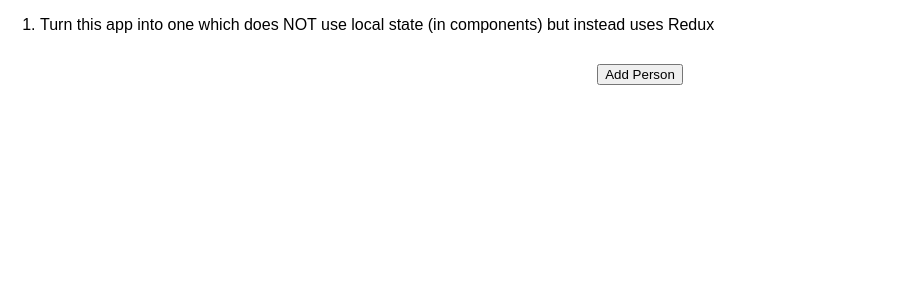
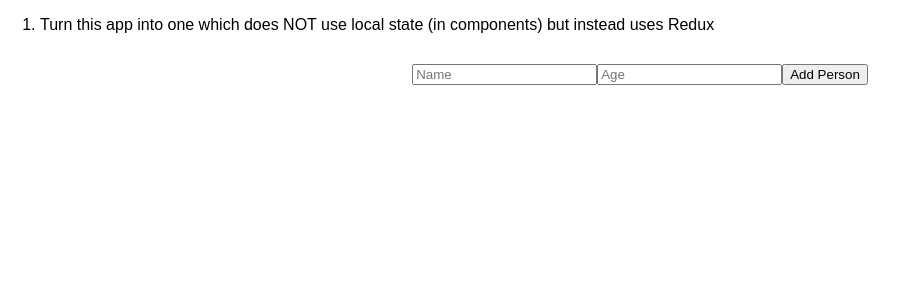
Before and after one commit to viscosenpai/react-complete-guide, a React (Create React App) app: page / in a window 1280 px wide. Shown: the top 300 px of the page, without its empty margins (0-908 px from the left). Built offline with nearby package versions, Linux system fonts and the light colour scheme.

Commit message:
Sec 14, Lec-272

```diff
--- a/src/components/AddPerson/AddPerson.js
+++ b/src/components/AddPerson/AddPerson.js
@@ -1,11 +1,38 @@
-import React from 'react';
+import React, { Component } from 'react';
 
 import './AddPerson.css';
 
-const addPerson = (props) => (
-    <div className="AddPerson">
-        <button onClick={props.personAdded}>Add Person</button>
-    </div>
-);
+class AddPerson extends Component {
+    state = {
+        name: "",
+        age: ""
+    };
 
-export default addPerson;
+    nameChangeHandler = (event) => {
+        this.setState({ name: event.target.value })
+    }
+
+    ageChangeHandler = (event) => {
+        this.setState({ age: event.target.value })
+    }
+
+    render () {
+        return (
+            <div className="AddPerson">
+                <input
+                    type="text"
+                    placeholder="Name"
+                    onChange={this.nameChangeHandler}
+                    value={this.state.name} />
+                <input
+                    type="number"
+                    placeholder="Age"
+                    onChange={this.ageChangeHandler}
+                    value={this.state.age} />
+                <button onClick={() => this.props.personAdded(this.state.name, this.state.age)}>Add Person</button>
+            </div>
+        );
+    }
+};
+
+export default AddPerson;
--- a/src/containers/Persons.js
+++ b/src/containers/Persons.js
@@ -31,7 +31,7 @@ const mapStateToProps = state => {
 
 const mapDispatchToProps = dispatch => {
     return {
-        onAddedPerson: () => dispatch({type: actionTypes.ADD_PERSON}),
+        onAddedPerson: (name, age) => dispatch({type: actionTypes.ADD_PERSON, personData: { name: name, age: age }}),
         onRemovedPerson: (id) => dispatch({type: actionTypes.REMOVE_PERSON, personId: id})
     }
 };
--- a/src/store/reducer.js
+++ b/src/store/reducer.js
@@ -9,8 +9,8 @@ const reducer = ( state = initialState, action ) => {
         case actionTypes.ADD_PERSON:
             const newPerson = {
                 id: Math.random(), // not really unique but good enough here!
-                name: 'Max',
-                age: Math.floor( Math.random() * 40 )
+                name: action.personData.name,
+                age: action.personData.age
             }
             return {
                 ...state,
```
Also changed, not shown: 1 other file (tests, documents, lock files or other folders).
